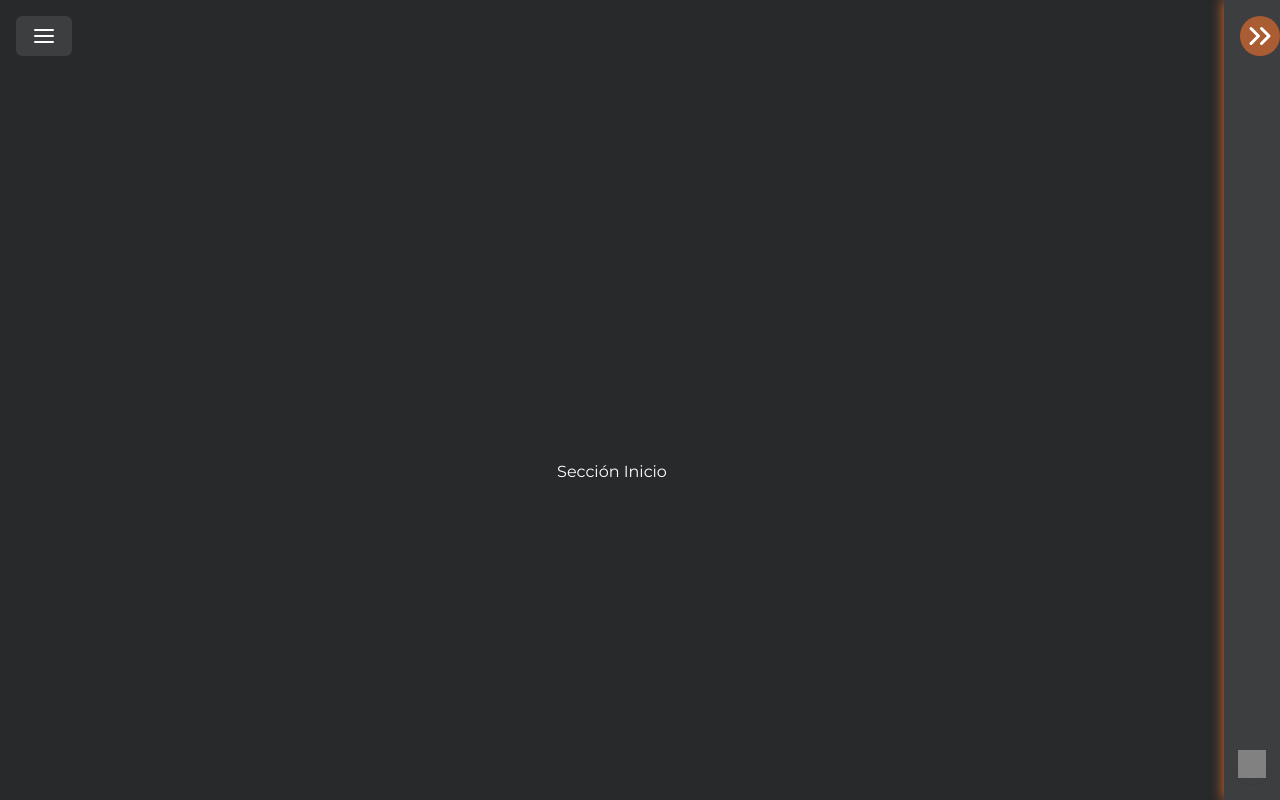
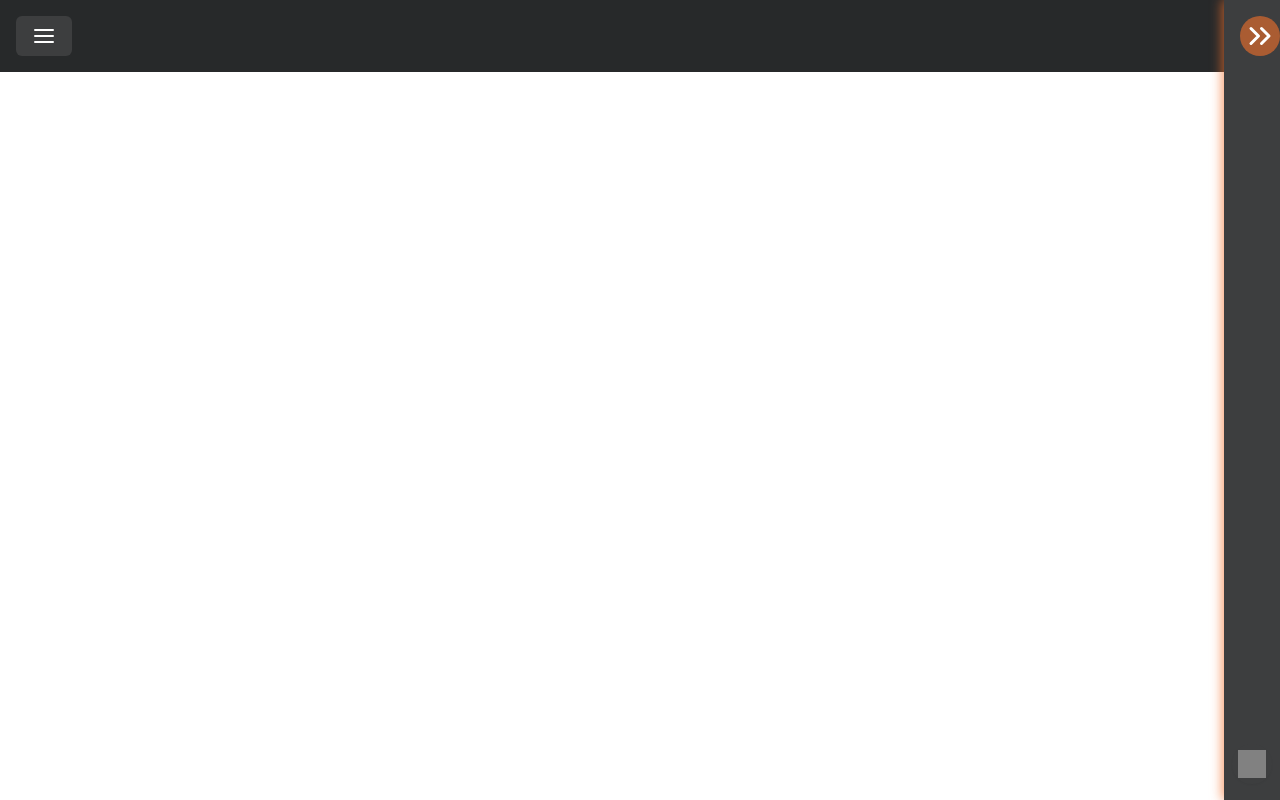
Before and after one commit to Juan-C-Ceballos/portafolio, a React (Vite) app: page / in a window 1280 px wide. Built offline with nearby package versions, Linux system fonts and the light colour scheme; grey boxes are pictures that could not be loaded.

Commit message:
rutas para github

```diff
--- a/src/App.jsx
+++ b/src/App.jsx
@@ -37,7 +37,7 @@ const App = () => {
             <CSSTransition key={location.key} timeout={500} classNames="fade">
               <div>
                 <Routes location={location}>
-                  <Route path="/" element={<Inicio />} />
+                  <Route path="/#" element={<Inicio />} />
                   <Route path="/sobre-mi" element={<SobreMi />} />
                   <Route path="/tecnico" element={<Tecnico />} />
                   <Route path="/proyectos" element={<ResumenProyectos />} />
```
